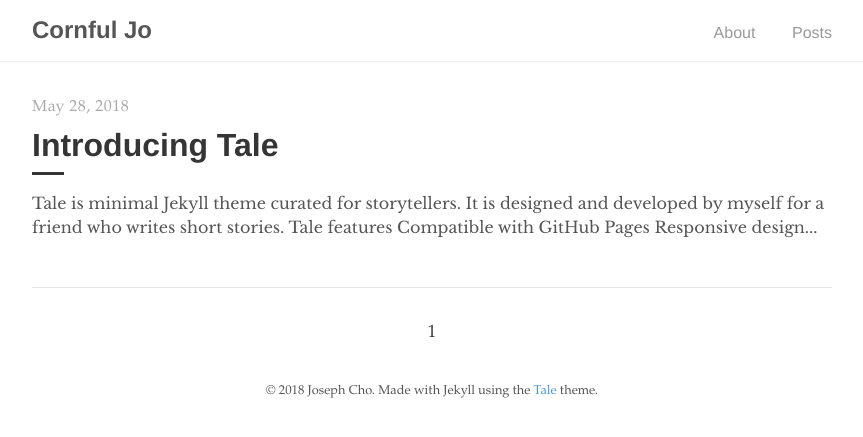
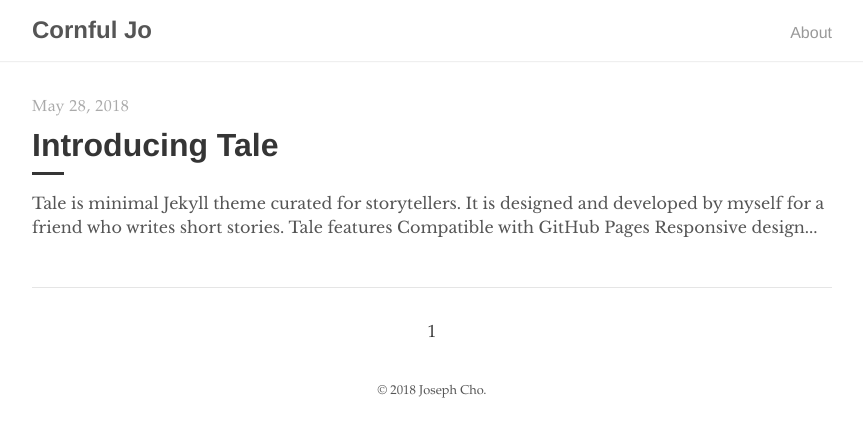
Before and after one commit to jocho-here/mgjo5899.github.io, a Jekyll site: the page built from index.html, in a window 1280 px wide. Shown: the top 437 px of the page, without its empty margins (208-1071 px from the left). Built offline with Jekyll 4.4.1, drawn with Linux system fonts in a browser that asks for light colours; the list of posts is cut into pages by our own code.

Commit message:
Removed posts category

```diff
--- a/_layouts/default.html
+++ b/_layouts/default.html
@@ -11,7 +11,6 @@
                 </a>
                 <ul>
                     <li><a href="{{ '/about' | prepend: site.baseurl }}">About</a></li>
-          <li><a href="{{ site.baseurl }}/">Posts</a></li>
                 </ul>
             </div>
         </nav>
@@ -22,7 +21,7 @@
 
         <footer>
             <span>
-        &copy; <time datetime="{{ site.time }}">{{ site.time | date: '%Y' }}</time> {{ site.author.name }}. Made with Jekyll using the <a href="https://github.com/chesterhow/tale/">Tale</a> theme.
+                &copy; <time datetime="{{ site.time }}">{{ site.time | date: '%Y' }}</time> {{ site.author.name }}.
             </span>
         </footer>
     </body>
```
Lines whose indentation alone changed are shown as unchanged.
